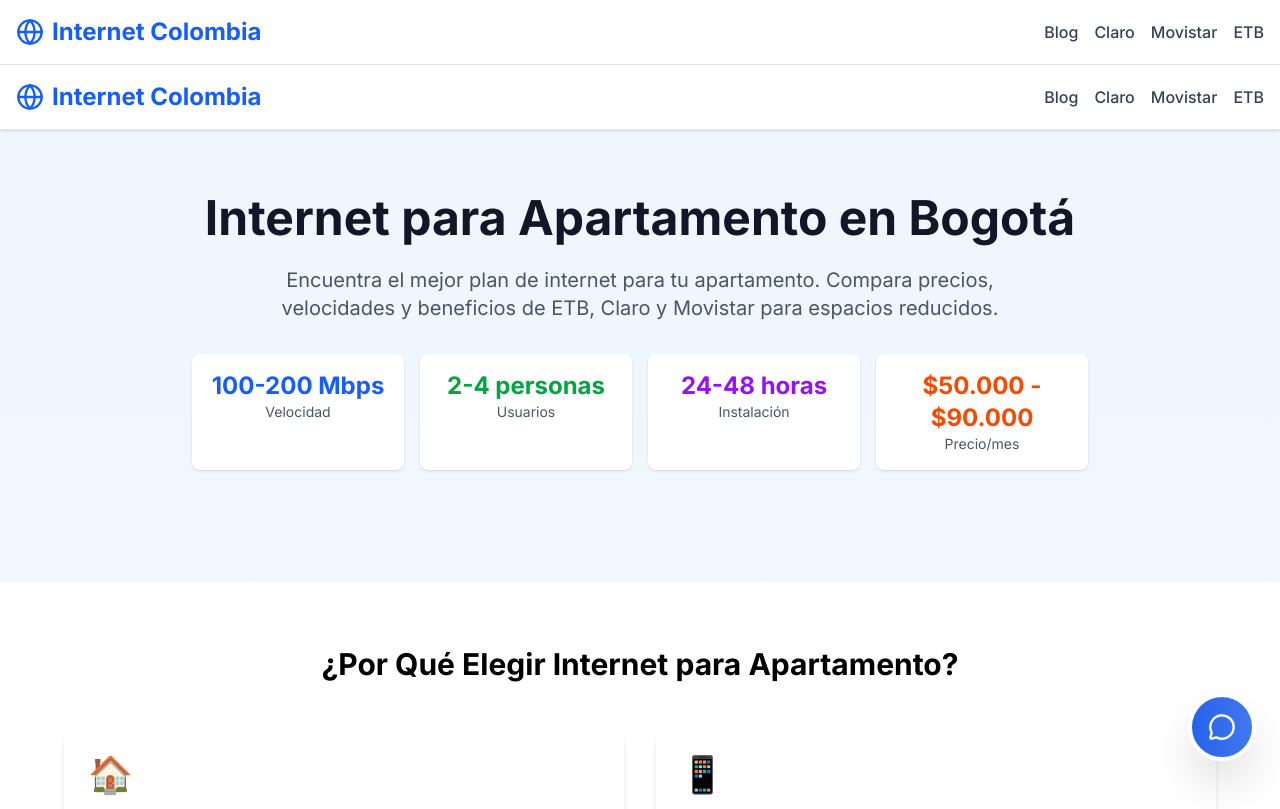
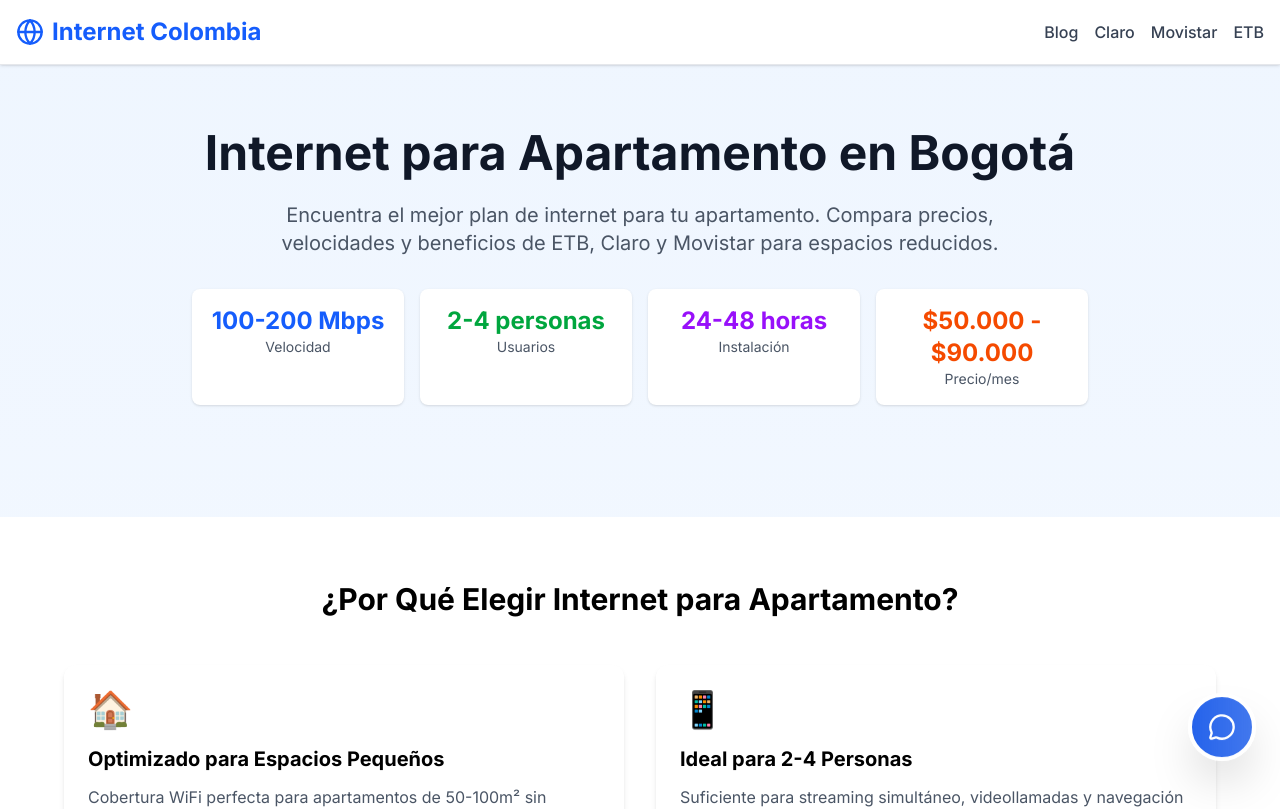
Before and after one commit to lordmacu/comparador, a Next.js app: page /viviendas/apartamento in a window 1280 px wide. Shown: the top 809 px of the page. Built offline with nearby package versions, Linux system fonts and the light colour scheme.

Commit message:
Fix: Remove duplicate Header component from viviendas pages

```diff
--- a/app/viviendas/[vivienda]/page.tsx
+++ b/app/viviendas/[vivienda]/page.tsx
@@ -2,7 +2,6 @@ import { Metadata } from 'next';
 import { notFound } from 'next/navigation';
 import { getAllProviders } from '@/lib/data';
 import QuickCallForm from '@/components/QuickCallForm';
-import Header from '@/components/Header';
 
 interface ViviendaInfo {
   nombre: string;
@@ -238,7 +237,6 @@ export default async function ViviendaPage({
 
   return (
     <>
-      <Header />
       <main className="min-h-screen bg-gradient-to-b from-blue-50 to-white">
         {/* Hero Section */}
         <section className="py-16 px-4">
```
